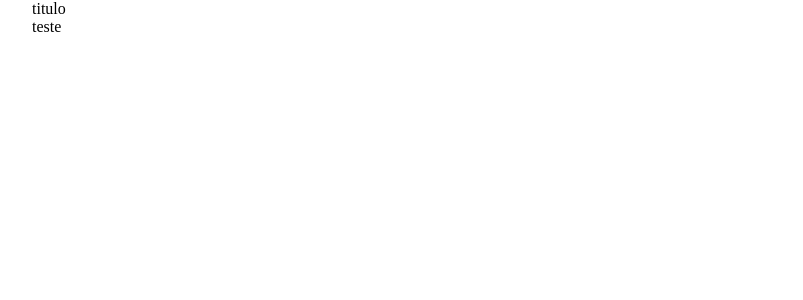
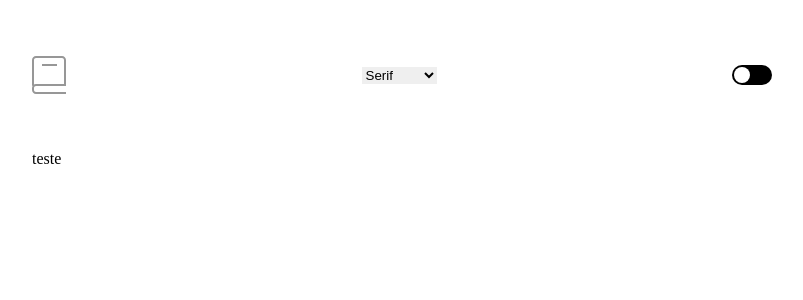
Before and after one commit to hugobatista27/dicionario, a React (Vite) app: page / in a window 1280 px wide. Shown: the top 300 px of the page, without its empty margins (238-1041 px from the left). Built offline with nearby package versions, Linux system fonts and the light colour scheme.

Commit message:
feat: cria o componente header

```diff
--- a/src/components/Header/Header.tsx
+++ b/src/components/Header/Header.tsx
@@ -1,7 +1,38 @@
+import styled from 'styled-components';
+
+//imgs
+import LOGO_BOOK from './assets/livro.svg';
+
+// components
+import { Switcher } from './SwitcherVisionMode';
+
+import MainContext from '../../contexts/MainContext';
+import { useContext } from 'react';
+
+const StyledHeader = styled.header`
+    display: flex;
+    align-items: center;
+    justify-content: space-between;
+
+    height: 150px;
+
+    select {
+        border: none;
+    }
+`;
+
 export function Header() {
+    const { selectedFont, setSelectedFont } = useContext(MainContext);
+
     return (
-        <header>
-            titulo
-        </header>
+        <StyledHeader>
+            <img src={LOGO_BOOK} alt="logo" />
+            <select name="" id="">
+                <option value="serif">Serif</option>
+                <option value="noserif">San Serif</option>
+                <option value="mono">Mono</option>
+            </select>
+            <Switcher/>
+        </StyledHeader>
     )
 }
```
